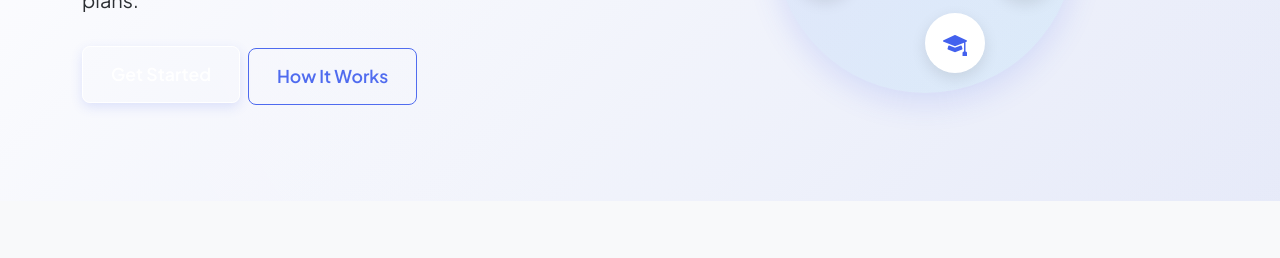
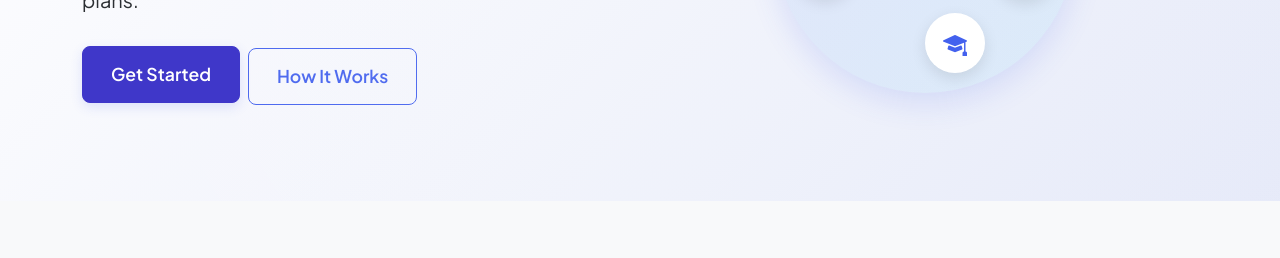
Before and after one commit to tulina01/Career-Transition-Navigator, a website: page public/index.html in a window 1280 px wide. In both pictures the pointer is over the link 160 px from the left and 463 px from the top of the page. Shown: the part 387-645 px from the top of the page. Drawn offline with nearby package versions, Linux system fonts and the light colour scheme.

Commit message:
fixed button hover

```diff
--- a/public/css/styles.css
+++ b/public/css/styles.css
@@ -177,8 +177,9 @@ a:hover {
 }
 
 .btn-primary:hover {
-  background-color: var(--primary-dark);
-  border-color: var(--primary-dark);
+  background-color: var(--secondary-color);
+  border-color: var(--secondary-color);
+  color: white; /* Ensure text stays white on hover */
   transform: translateY(-2px);
   box-shadow: 0 4px 12px rgba(67, 97, 238, 0.15);
 }
```
